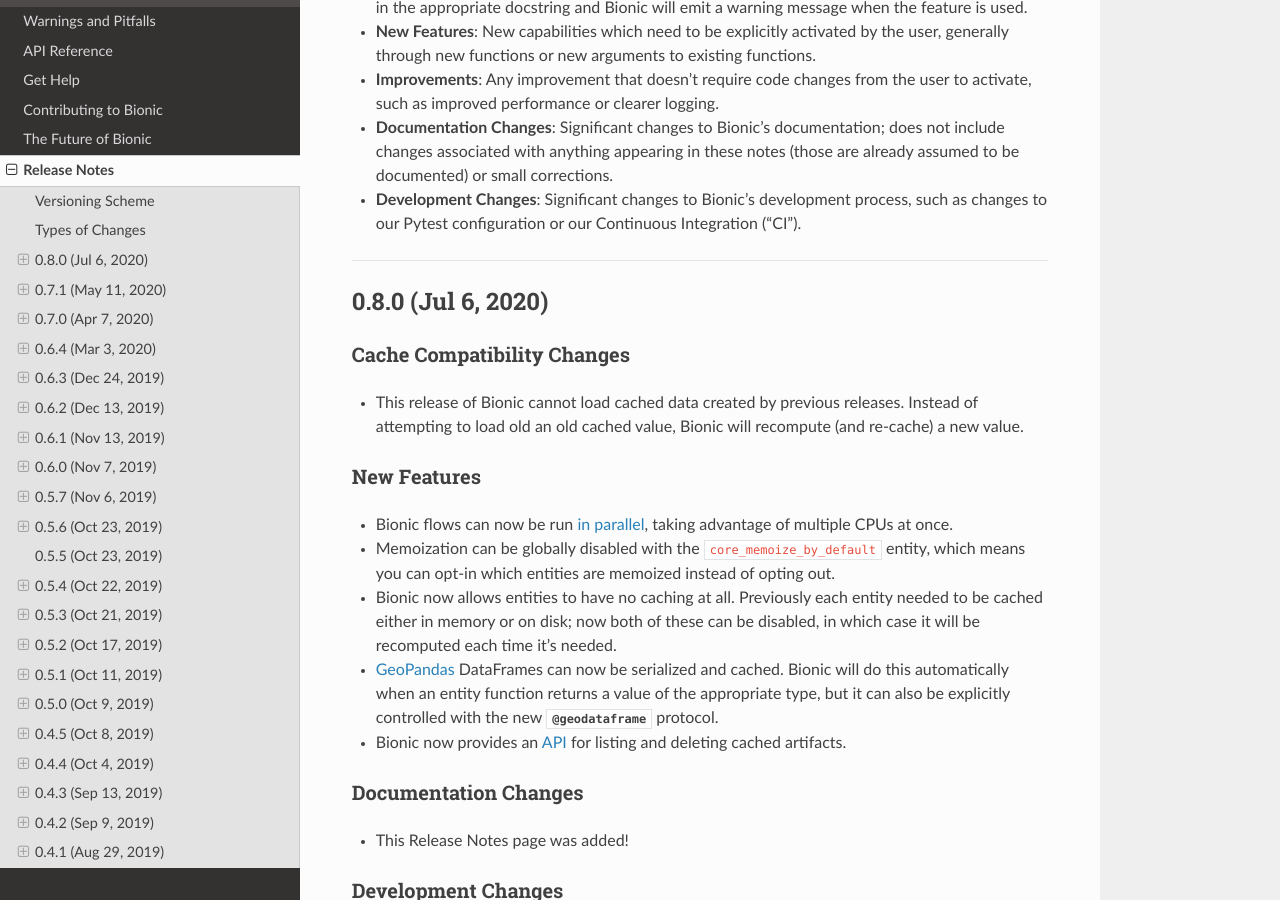
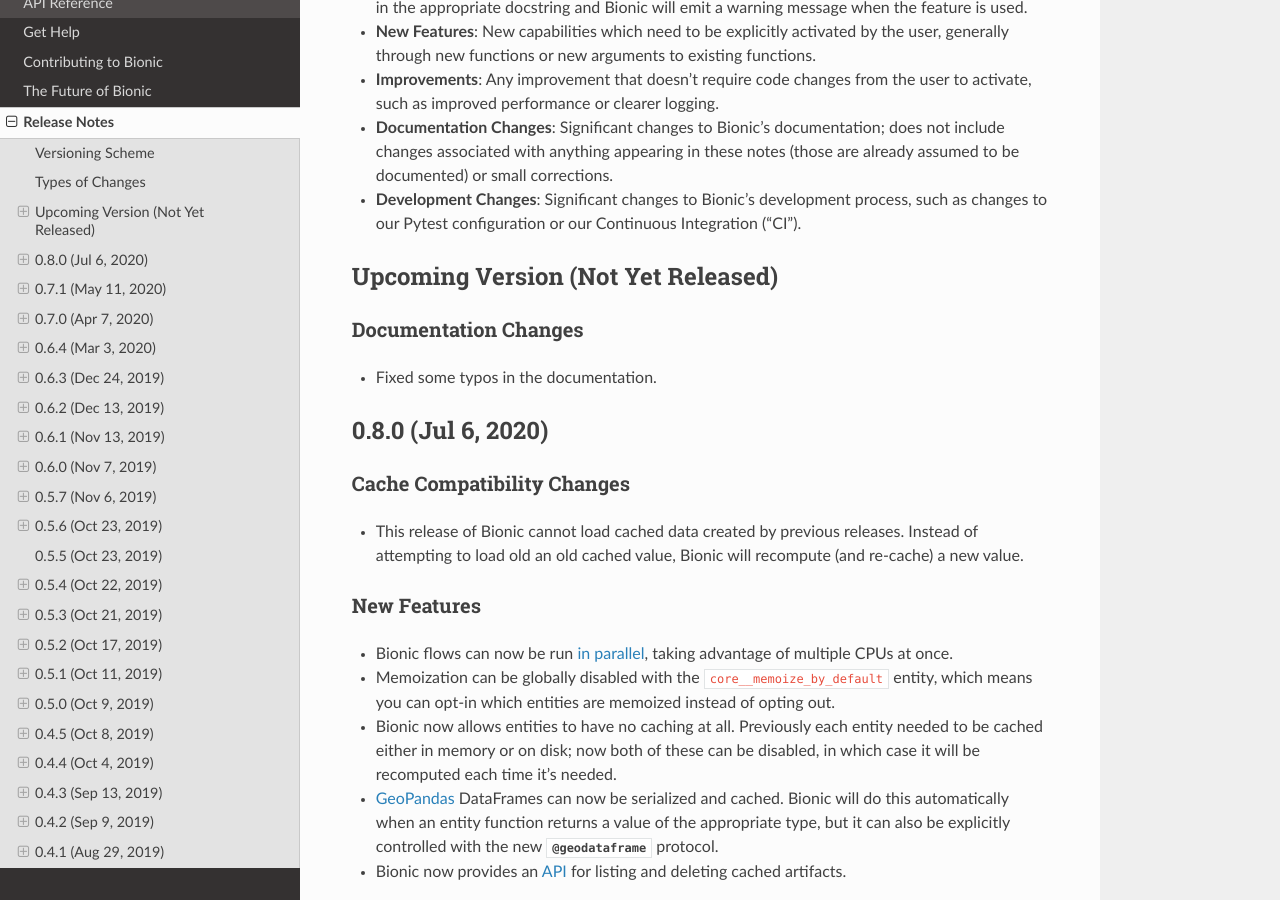
Before and after one commit to square/bionic, a Sphinx documentation site: the page built from docs/release-notes.rst, in a window 1280 px wide and 900 px high, scrolled down 1140 px. Built offline with Sphinx 7.4.7 and the Read the Docs theme 2.0.0, drawn with Linux system fonts in a browser that asks for light colours.

Commit message:
Fix duplicate footnote name in docs
Also, fix a typo in the release notes.

```diff
--- a/docs/concepts.rst
+++ b/docs/concepts.rst
@@ -812,7 +812,7 @@
 
     builder.set("core__parallel_execution__enabled", True)
 
-When parallel execution is enabled, Bionic starts up several worker processes [#f4]_,
+When parallel execution is enabled, Bionic starts up several worker processes [#f5]_,
 each of which can work on one value at a time. Of course, a worker can only start
 computing a value once all its dependencies are complete, so the number of processes
 that can be working at once depends on the :ref:`dependency graph <dagviz>`: if there
@@ -839,7 +839,7 @@
 marked with :func:`@persist(False) <bionic.persist>` are assumed to be unserializable
 and will always be computed in the main process rather than being parallelized.
 
-.. [#f4] The pool of workers is managed by
+.. [#f5] The pool of workers is managed by
   `Loky <https://loky.readthedocs.io/en/stable/>`_,
   which is built on Python's
   `multiprocessing <https://docs.python.org/3.8/library/multiprocessing.html>`_ module.
--- a/docs/release-notes.rst
+++ b/docs/release-notes.rst
@@ -63,7 +63,7 @@
 - **Development Changes**: Significant changes to Bionic's development process, such
   as changes to our Pytest configuration or our Continuous Integration ("CI").
 
-.. Upcoming Version (Not Yet Released)
+Upcoming Version (Not Yet Released)
 -----------------------------------
 
 .. Record any notable changes in this section. When we update the current version,
@@ -71,6 +71,11 @@
    changes are added. This way, the "Upcoming Version" section will be never be visible
    in the "stable" docs (corresponding to the last release) but will be visible in the
    "latest" docs (corresponding to the master branch).
+
+Documentation Changes
+.....................
+
+- Fixed some typos in the documentation.
 
 0.8.0 (Jul 6, 2020)
 --------------------
@@ -87,7 +92,7 @@
 
 - Bionic flows can now be run :ref:`in parallel <parallel-execution>`, taking advantage
   of multiple CPUs at once.
-- Memoization can be globally disabled with the ``core_memoize_by_default`` entity,
+- Memoization can be globally disabled with the ``core__memoize_by_default`` entity,
   which means you can opt-in which entities are memoized instead of opting out.
 - Bionic now allows entities to have no caching at all. Previously each entity needed
   to be cached either in memory or on disk; now both of these can be disabled, in which
```
